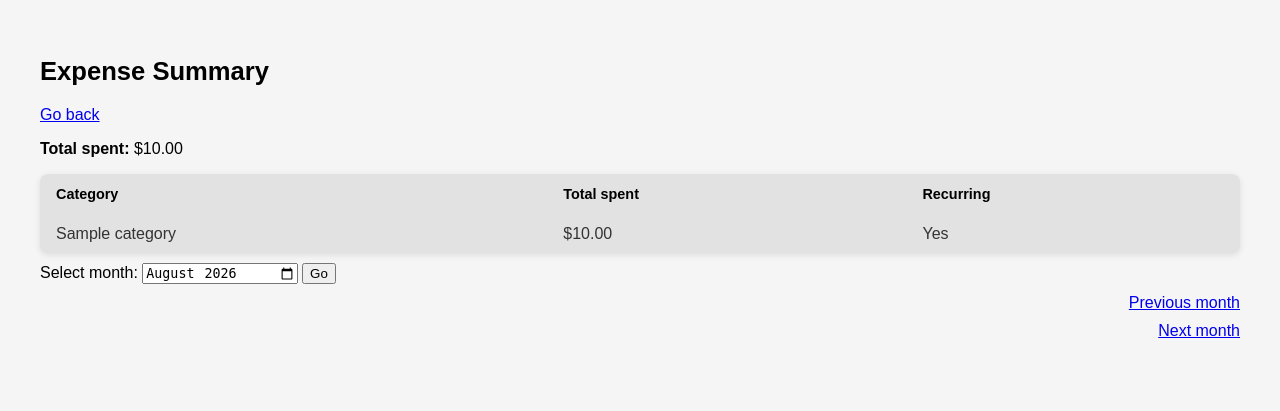
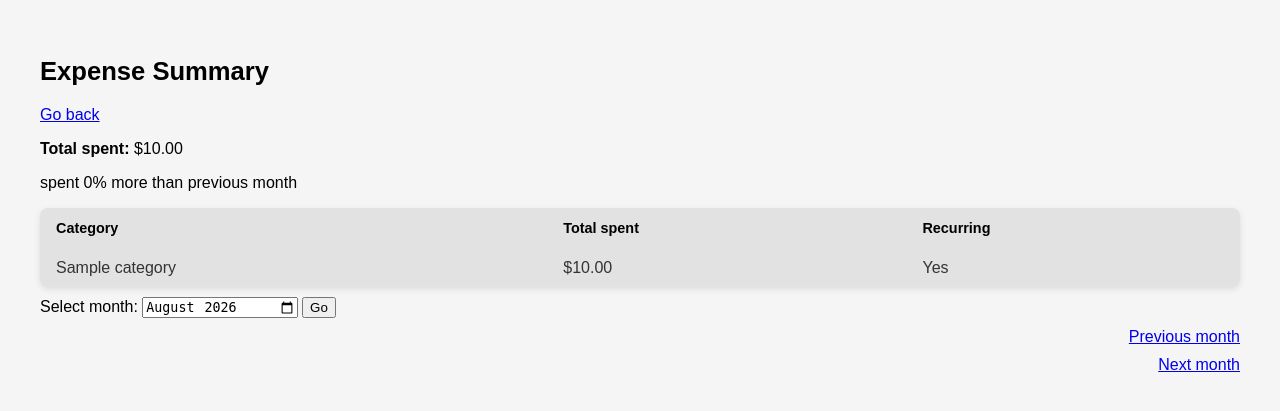
Before and after one commit to tamuliB0/expense-tracker, a PHP site: the page made by public/summary.php in a window 1280 px wide. Shown: the top 411 px of the page. Run offline with PHP 8.4, Linux system fonts and the light colour scheme; the visitor is signed in with stand-in values (Sample User, id 1); tables that the repository leaves empty hold one stand-in row (values such as "Sample post").

Commit message:
Fix previous total in month over month comparison

```diff
--- a/public/summary.php
+++ b/public/summary.php
@@ -60,7 +60,7 @@ $previousTotalStmt = executeQuery(
         ":end" => $prevEndDate
     )
 );
-$previousTotal = $previousTotalStmt->fetch()["previous_total"] ?? 0;
+$previousTotal = $previousTotalStmt->fetch()["total"] ?? 0;
 
 if ($previousTotal <= 0 && $total <= 0) {
     $message = "No expenses in either months";
```
